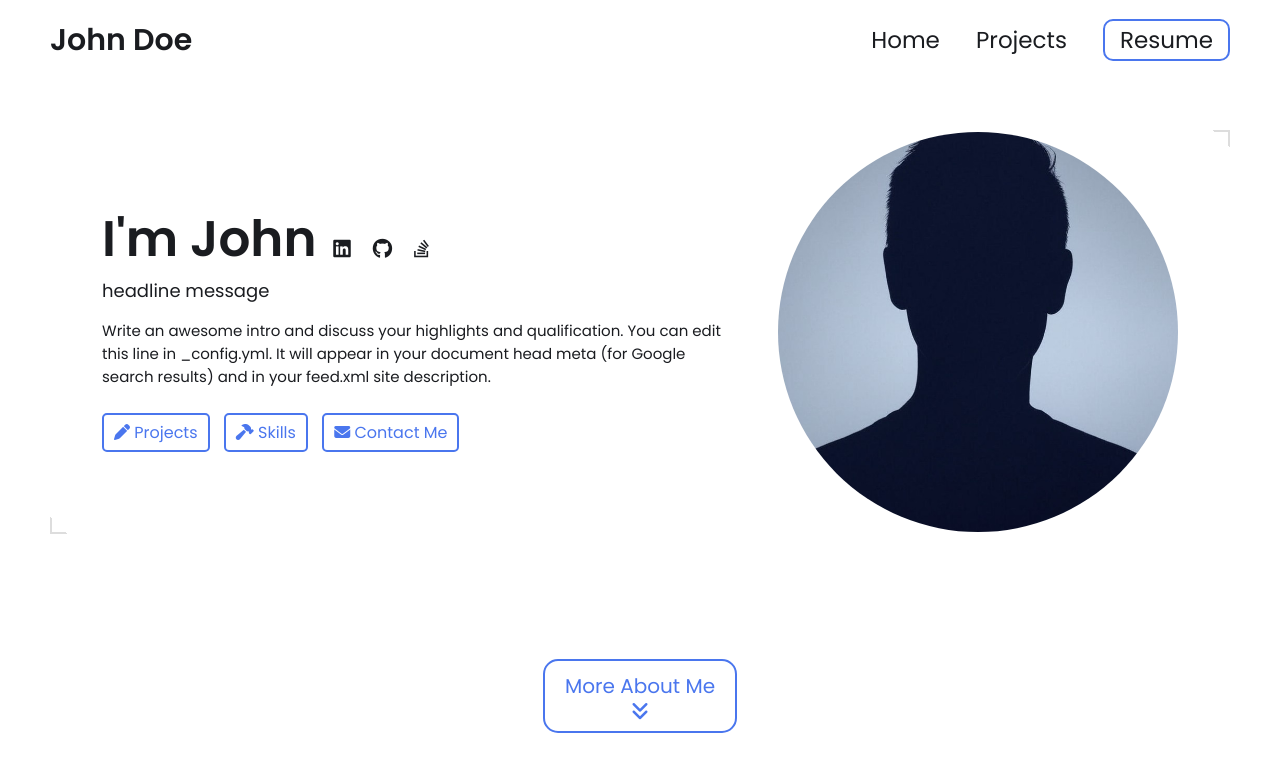
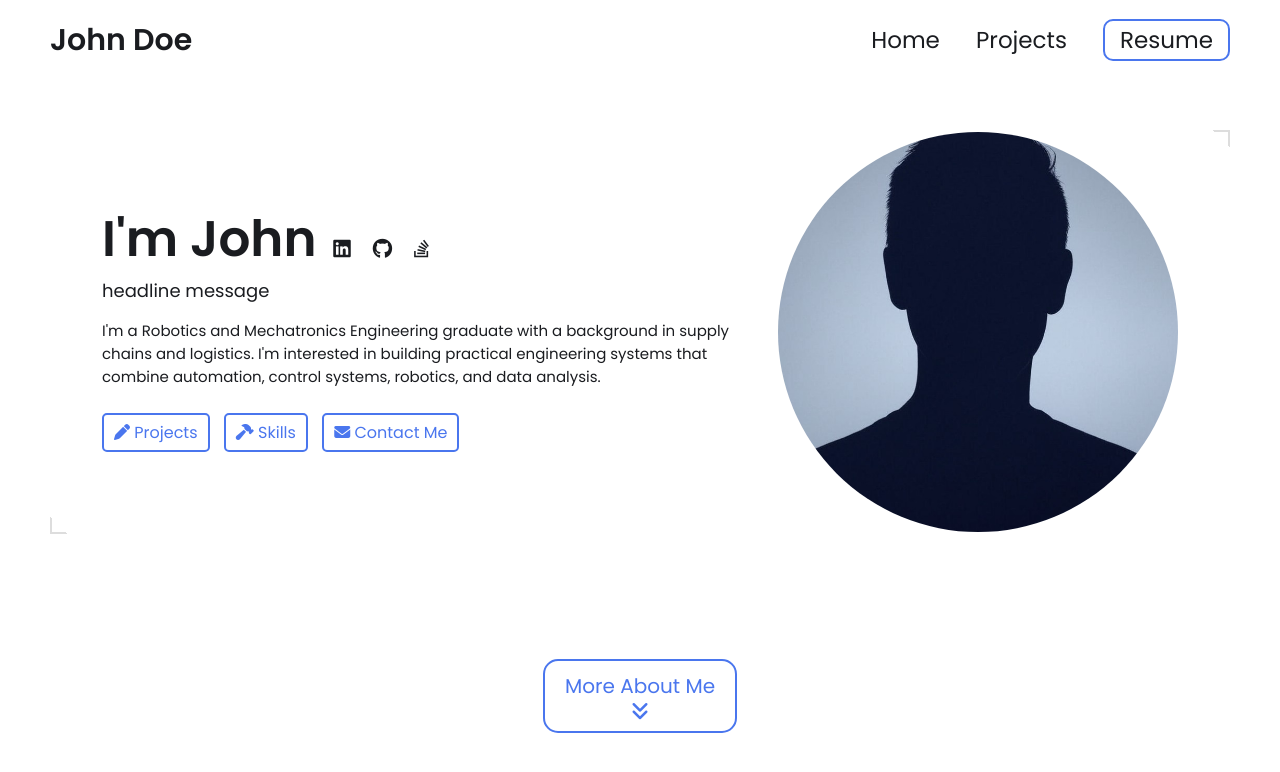
Before and after one commit to ctrl-alt-Vidal/ctrl-alt-Vidal.github.io, a Jekyll site: the page built from index.html, in a window 1280 px wide and 900 px high. Shown: the top 772 px of the window. Built offline with Jekyll 4.4.1, drawn with Linux system fonts in a browser that asks for light colours.

Commit message:
Update _config.yml

```diff
--- a/_config.yml
+++ b/_config.yml
@@ -7,7 +7,7 @@
 
 # Main Page Setup
 
-title: John Doe's Portfolio # This is what shows up in the tab of the browser
+title: Vidal's Portfolio # This is what shows up in the tab of the browser
 
 
 
@@ -15,9 +15,7 @@ title: John Doe's Portfolio # This is what shows up in the tab of the browser
 name: John Doe
 headline: headline message
 description: >- # dont remove this line. this will ignore all new lines until the next section
-  Write an awesome intro and discuss your highlights and qualification. You can edit this
-  line in _config.yml. It will appear in your document head meta (for
-  Google search results) and in your feed.xml site description.
+  I'm a Robotics and Mechatronics Engineering graduate with a background in supply chains and logistics. I'm interested in building practical engineering systems that combine automation, control systems, robotics, and data analysis.
 
 # Place your profile image in /assets/images/profile-image/folder and edit the file name
 profile_image: ./assets/images/profile-image/avatar.jpeg
```
